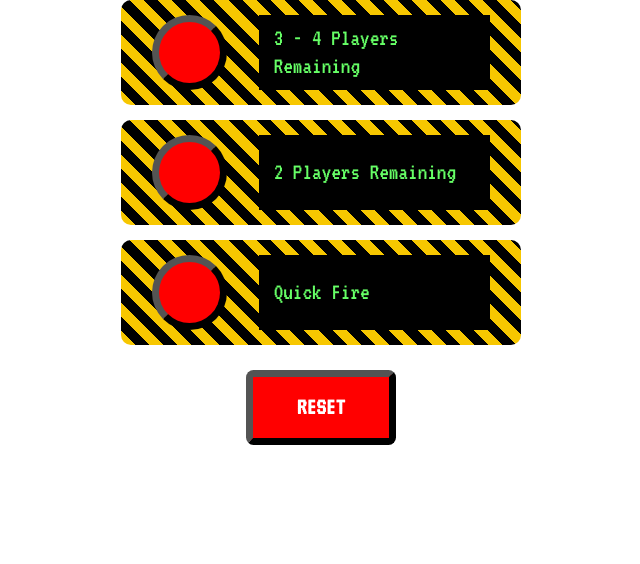
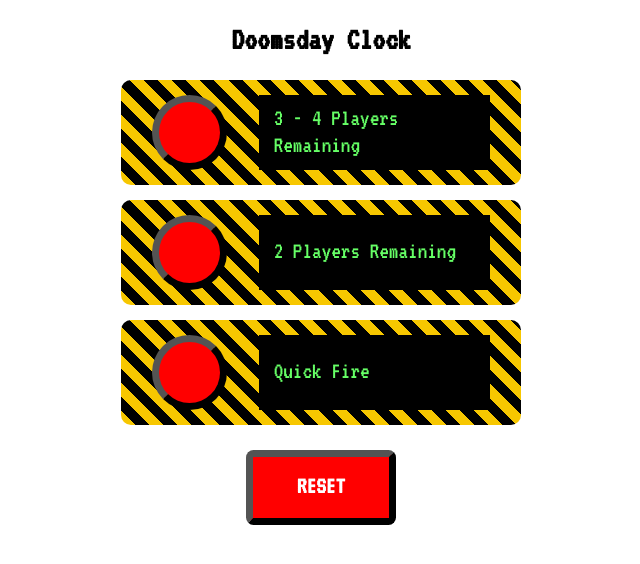
Before and after one commit to tmhnsly/doomsdayGameClock, a plain HTML site: page index.html in a window 1280 px wide. Shown: the whole page, without its empty margins (319-959 px from the left). Drawn offline with nearby package versions, Linux system fonts and the light colour scheme.

Commit message:
readded Doomsday Clock Header

```diff
--- a/index.html
+++ b/index.html
@@ -15,6 +15,7 @@
 
     <div>
         <div class = 'doomsdayClockPanel'>
+            <h1 id = 'doomsdayClockHeader'>Doomsday Clock</h1>
             <div class = 'doomsdayClockButtons'>
 
                 <div class='clockButtonBackground'>
```
